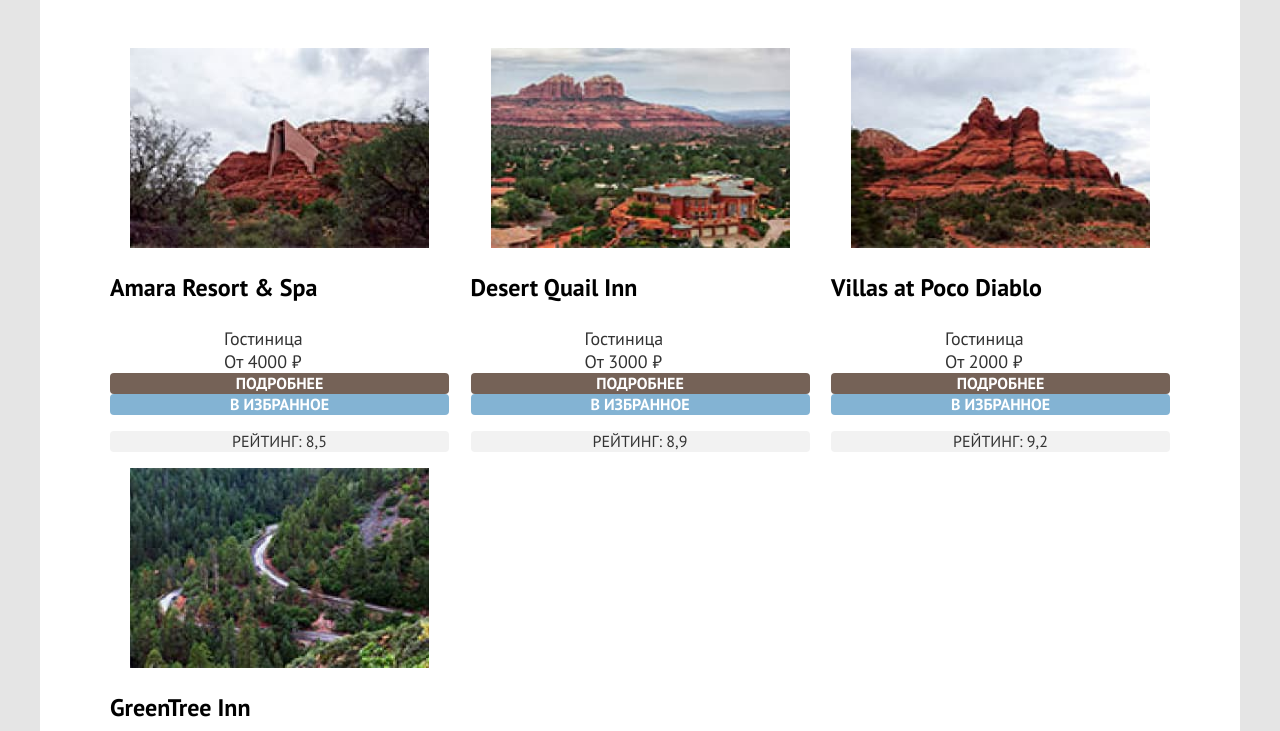
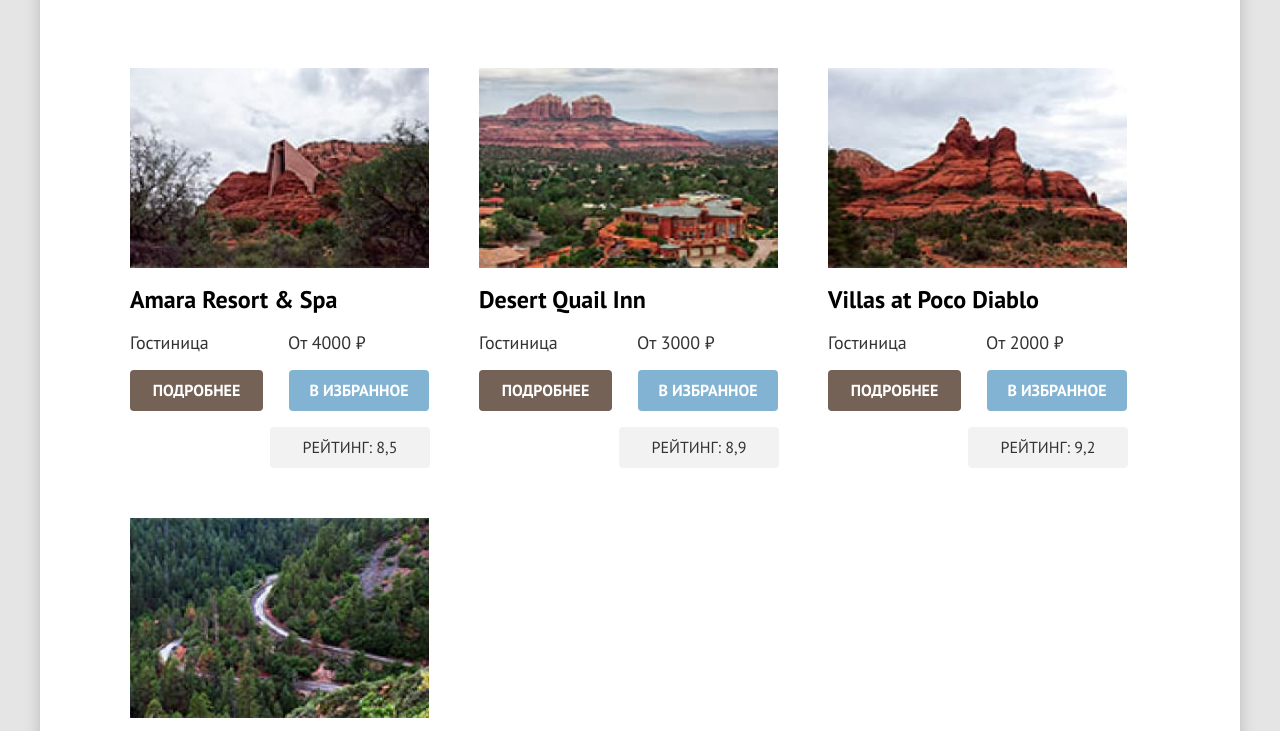
Before and after one commit to htmlacademy-htmlcss/1953411-sedona-33, a plain HTML site: page catalog.html in a window 1280 px wide. Shown: the part 552-1283 px from the top of the page. Drawn offline with Linux system fonts and the light colour scheme.

Commit message:
Добавляет мелкие сетки на гридах

```diff
--- a/catalog.html
+++ b/catalog.html
@@ -130,48 +130,56 @@
             <h2 class="visually-hidden">Список Гостиниц</h2>
             <ul class="products-list">
               <li class="products-card">
-                <a class="product-card-link">
+                <a class="product-card-link" href="">
                   <img class="product-card-img" src="images/hotels/hotel-1.jpg" width="299" height="200" alt="">
                   <h3 class="product-card-title">Amara Resort & Spa</h3>
                 </a>
+                <div class="product-card-description-container">
                   <p class="product-description">Гостиница</p>
                   <p class="product-description">От 4000 ₽</p>
                   <a class="button about-product-button" href="#">подробнее</a>
                   <a class="button chosen-button" href="#">В избранное</a>
                   <p class="product-rate">Рейтинг: 8,5</p>
+                </div>
               </li>
               <li class="products-card">
-                <a class="product-card-link">
+                <a class="product-card-link" href="">
                   <img class="product-card-img" src="images/hotels/hotel-2.jpg" width="299" height="200" alt="">
                   <h3 class="product-card-title">Desert Quail Inn</h3>
                 </a>
+                <div class="product-card-description-container">
                   <p class="product-description">Гостиница</p>
                   <p class="product-description">От 3000 ₽</p>
                   <a class="button about-product-button" href="#">подробнее</a>
                   <a class="button chosen-button" href="#">В избранное</a>
                   <p class="product-rate">Рейтинг: 8,9</p>
+                </div>
               </li>
               <li class="products-card">
-                <a class="product-card-link">
+                <a class="product-card-link" href="">
                   <img class="product-card-img" src="images/hotels/hotel-3.jpg" width="299" height="200" alt="">
                   <h3 class="product-card-title">Villas at Poco Diablo</h3>
                 </a>
+                <div class="product-card-description-container">
                   <p class="product-description">Гостиница</p>
                   <p class="product-description">От 2000 ₽</p>
                   <a class="button about-product-button" href="#">подробнее</a>
                   <a class="button chosen-button" href="#">В избранное</a>
                   <p class="product-rate">Рейтинг: 9,2</p>
+                </div>
               </li>
               <li class="products-card">
-                <a class="product-card-link">
+                <a class="product-card-link" href="">
                   <img class="product-card-img" src="images/hotels/hotel-4.jpg" width="299" height="200" alt="">
                   <h3 class="product-card-title">GreenTree Inn</h3>
                 </a>
+                <div class="product-card-description-container">
                   <p class="product-description">Гостиница</p>
                   <p class="product-description">От 3000 ₽</p>
                   <a class="button about-product-button" href="#">подробнее</a>
                   <a class="button chosen-button" href="#">В избранное</a>
                   <p class="product-rate">Рейтинг: 9,2</p>
+                </div>
               </li>
             </ul>
             <div class="catalog-button-container">
@@ -198,7 +206,7 @@
                   <a class="button pagination-button" href="#">10</a>
                 </li>
               </ul>
-              <p class="product-description">Гостиниц на странице:</p>
+              <p class="product-amount">Гостиниц на странице:</p>
               <select class="pagination-number">
                 <option value="1">1</option>
                 <option value="2">2</option>
--- a/styles/styles.css
+++ b/styles/styles.css
@@ -64,6 +64,7 @@ body {
   display: flex;
   width: 1200px;
   margin: 0 auto;
+  box-shadow: 0px 0px 15px rgba(0, 0, 0, 0.2);
   background-color: #ffffff;
 }
 
@@ -81,6 +82,7 @@ body {
 
 .navigation-list {
   display: flex;
+  flex-wrap: wrap;
   list-style-type: none;
   padding: 0;
   margin: 0;
@@ -95,7 +97,7 @@ body {
 
 .navigation-link {
   display: block;
-  width: 115px;
+  min-width: 115px;
   padding: 20px 0 18px 0;
   text-decoration: none;
   color: #000000;
@@ -165,6 +167,7 @@ body {
 .page-container {
   width: 1200px;
   margin: 0 auto;
+  box-shadow: 0px 0px 15px rgba(0, 0, 0, 0.2);
   background-color: #ffffff;
   color: #000000;
 }
@@ -375,6 +378,7 @@ color: #ffffff;
   width: 1200px;
   padding: 40px 72px 30px 72px;
   margin: 0 auto;
+  box-shadow: 0px 0px 15px rgba(0, 0, 0, 0.2);
   background-color: #ffffff;
   color: #000000;
 }
@@ -579,47 +583,84 @@ font-weight: 700;
 }
 
 .products-list {
-  display: flex;
-  flex-wrap: wrap;
-  justify-content: space-between;
+  display: grid;
+  gap: 10px;
+  grid-template-columns: repeat(3, 339px);
   list-style-type: none;
   margin: 0;
-  margin-bottom: 34px;
   padding: 0;
 }
 
 .products-card {
-  width: 339px;
+  display: flex;
+  flex-direction: column;
+  padding: 20px;
+}
+
+.product-card-link {
+  text-decoration: none;
+  color: #000000;
 }
 
 .product-card-img {
   display: block;
   margin: 0 auto;
+  margin-bottom: 16px;
 }
 
 .product-card-title {
   font-weight: 700;
   font-size: 24px;
   line-height: 31px;
+  margin: 0;
+  margin-bottom: 16px;
+  padding: 0;
+}
+
+.product-card-description-container {
+  display: flex;
+  flex-wrap: wrap;
 }
 
 .product-description {
+  display: block;
+  width: 133px;
+  margin: 0;
+  margin-bottom: 16px;
+  padding: 0;
+  margin-right: 25px;
   line-height: 23px;
   color: #333333;
 }
 
+.product-description:nth-child(2n) {
+  margin-right: 0;
+}
+
 .about-product-button {
+  width: 133px;
+  padding: 10px 0;
+  margin-bottom: 16px;
   border-radius: 4px;
   font-size: 16px;
 }
 
 .chosen-button {
+  width: 140px;
+  margin-left: auto;
+  padding: 10px;
+  margin-bottom: 16px;
   border-radius: 4px;
   font-size: 16px;
   background-color: #83B3D3;
 }
 
 .product-rate {
+  position: relative;
+  left: 140px;
+  width: 160px;
+  padding: 10px 0;
+  margin: 0;
   background-color: #F2F2F2;
   border-radius: 4px;
   font-size: 16px;
@@ -689,7 +730,7 @@ font-weight: 700;
   border: 2px solid #E6E6E6;
 }
 
-.product-description {
+.product-amount {
   align-self: center;
   margin: 0;
   margin-left: auto;
```
Also changed, not shown: images/star.png (added). Lines whose indentation alone changed are shown as unchanged.
